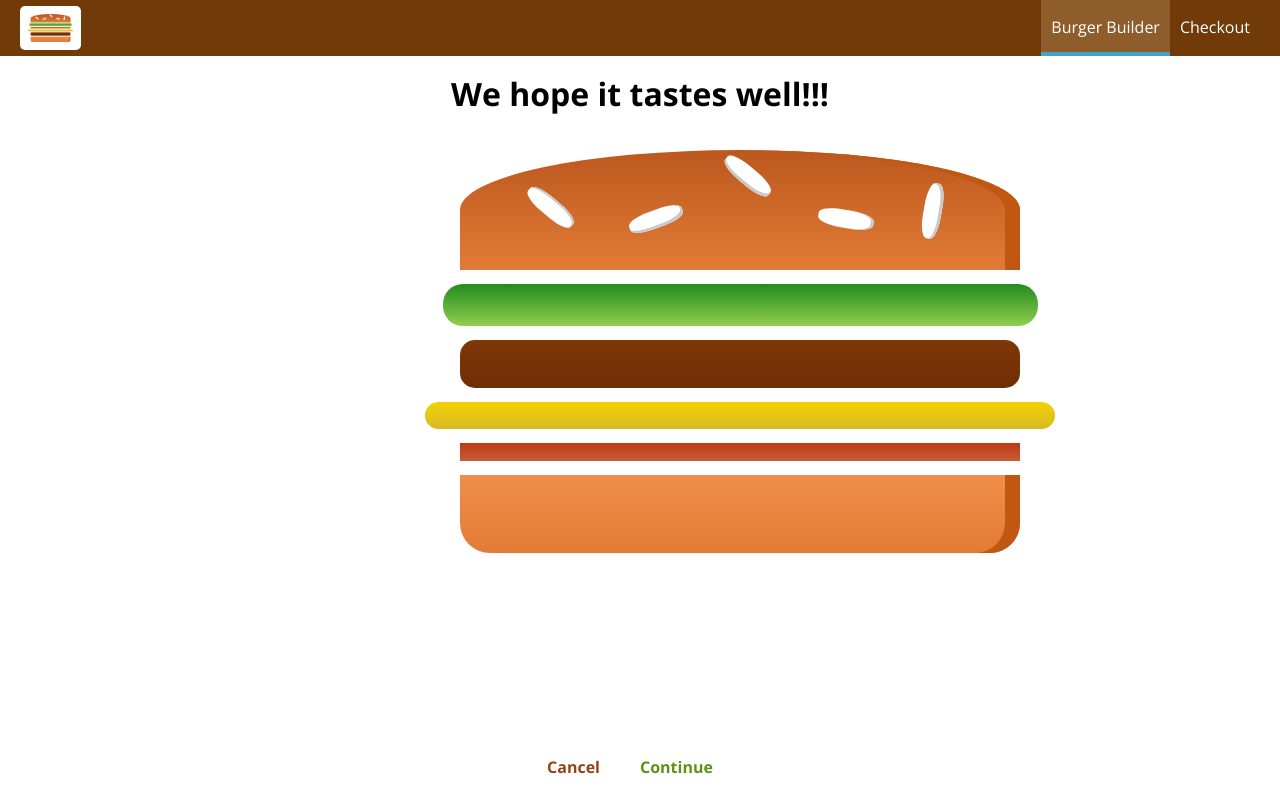
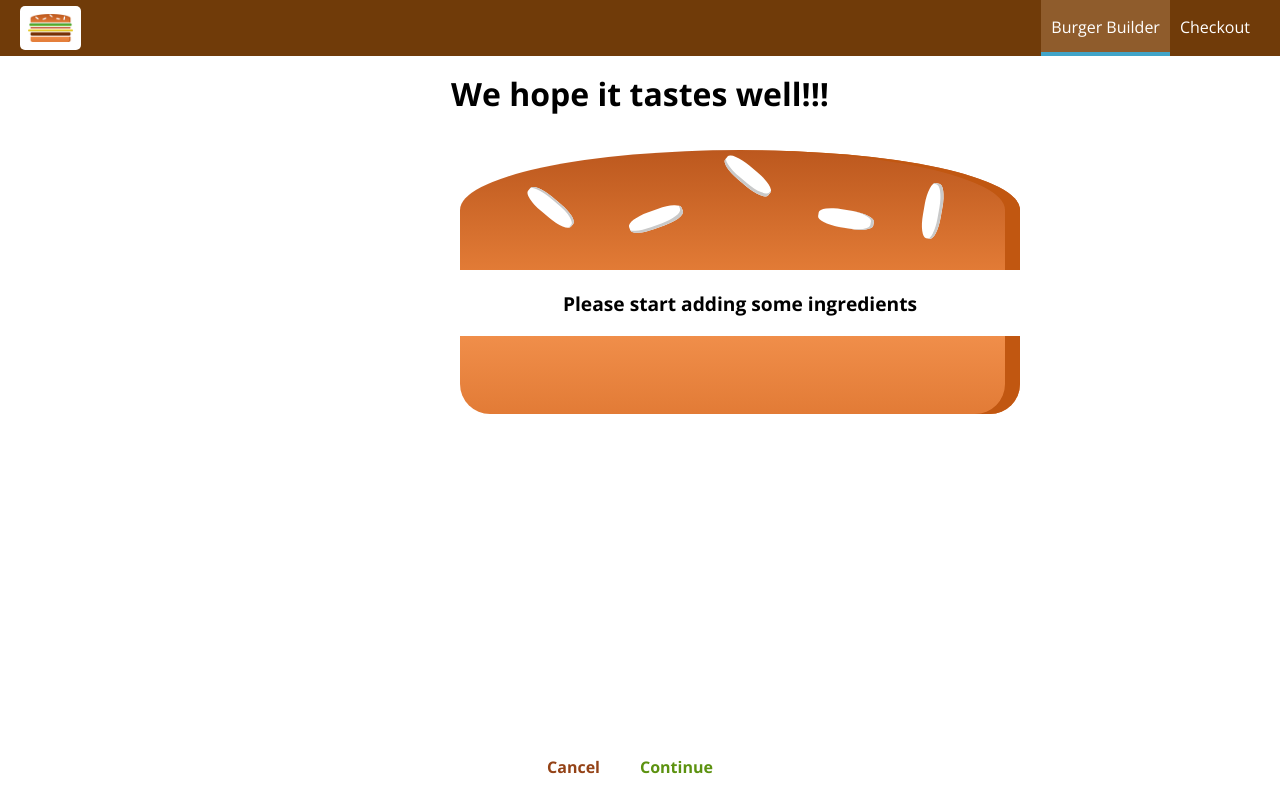
Before and after one commit to xhieu2206/React-Learning, a React app in the folder the-burger-builder/: page /checkout in a window 1280 px wide. Built offline with nearby package versions, Linux system fonts and the light colour scheme.

Commit message:
Done 225

```diff
--- a/the-burger-builder/src/App.js
+++ b/the-burger-builder/src/App.js
@@ -4,6 +4,7 @@ import { Route, Switch } from 'react-router-dom';
 import Layout from './hoc/Layout/Layout';
 import BurgerBuilder from './containers/BurgerBuilder/BurgerBuilder';
 import Checkout from './containers/Checkout/Checkout';
+
 class App extends Component {
   render() {
     return (
--- a/the-burger-builder/src/containers/BurgerBuilder/BurgerBuilder.js
+++ b/the-burger-builder/src/containers/BurgerBuilder/BurgerBuilder.js
@@ -120,9 +120,14 @@ class BurgerBuilder extends React.Component {
     //       purchasing: false
     //     })
     //   });
+    let queryParams = '?';
+    for (const key in this.state.ingredients) {
+      queryParams = queryParams.concat(`${key}=${this.state.ingredients[key]}&`);
+    }
     this.props.history.push({
-      pathname: '/checkout'
-    })
+      pathname: '/checkout',
+      search: queryParams.slice(0, queryParams.length - 1)
+    });
   }
 
   render() {
--- a/the-burger-builder/src/containers/Checkout/Checkout.js
+++ b/the-burger-builder/src/containers/Checkout/Checkout.js
@@ -10,6 +10,17 @@ class Checkout extends React.Component {
       cheese: 1,
       bacon: 1
     }
+  }
+
+  componentDidMount() {
+    const query = new URLSearchParams(this.props.location.search)
+    const ingredients = {};
+    for (const param of query.entries()) {
+      ingredients[param[0]] = +param[1]
+    }
+    this.setState({
+      ingredients: ingredients
+    })
   }
 
   checkoutCancelledHandler = () => {
```
Also changed, not shown: 1 other file (tests, documents, lock files or other folders).
